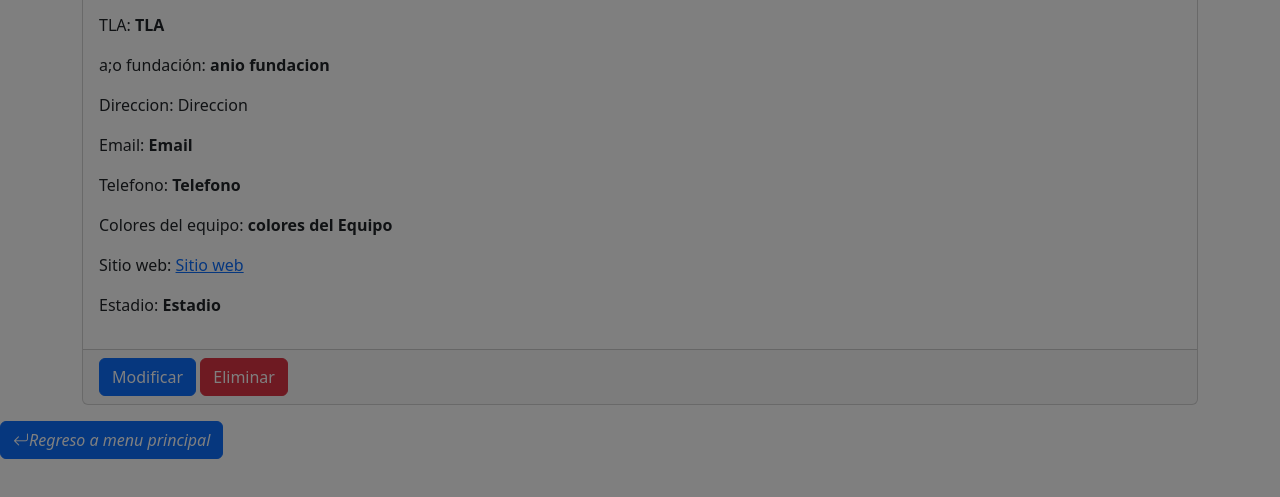
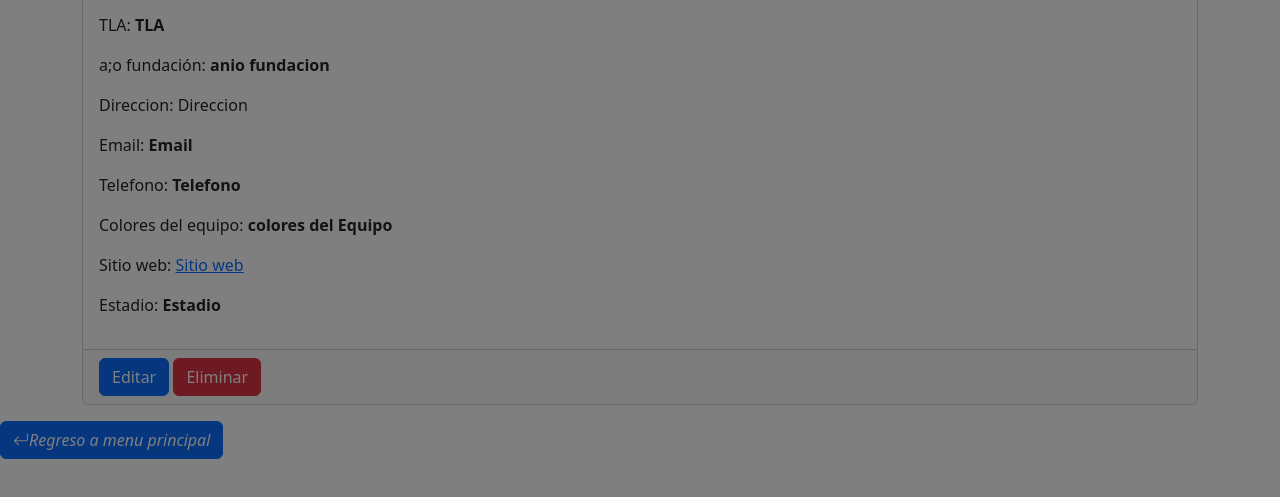
Before and after one commit to andres990420/crud-clubes, a website with bundled scripts: page frontend/src/pages/equipo.html in a window 1280 px wide. Shown: the part 293-790 px from the top of the page. Built offline with nearby package versions, Linux system fonts and the light colour scheme; no server answers.

Commit message:
actualizacion de equipo.html
Se cambio el texto del boton "modificar" por "editar"

```diff
--- a/frontend/src/pages/equipo.html
+++ b/frontend/src/pages/equipo.html
@@ -30,7 +30,7 @@
                 </div>
             </div>
             <div class="card-footer">
-                <button class="btn btn-primary" id="boton-modificar"> Modificar</button>
+                <button class="btn btn-primary" id="boton-modificar"> Editar</button>
                 <button class="btn btn-danger" id="boton-eliminar"> Eliminar</button>
             </div>
         </div>
```
